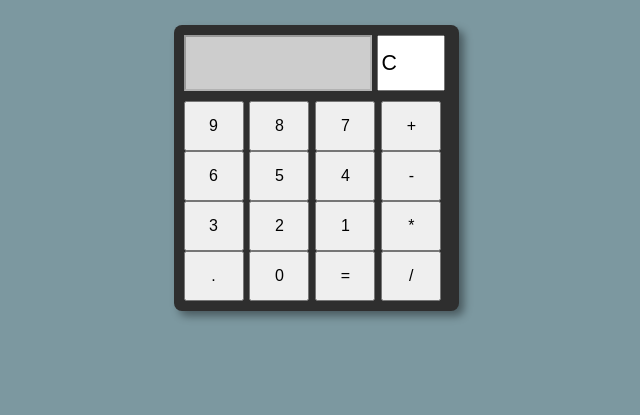
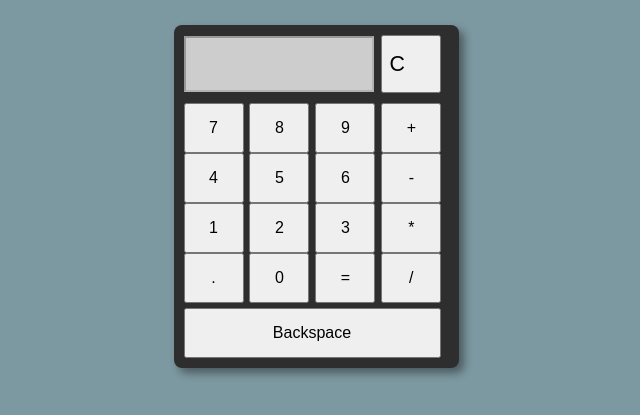
Before and after one commit to Joaogcd/Projetos, a plain HTML site: page calculadora/index.html in a window 1280 px wide. Shown: the part 81-496 px from the top of the page, without its empty margins (324-964 px from the left). Drawn offline with Linux system fonts and the light colour scheme.

Commit message:
calculadora att

```diff
--- a/calculadora/index.html
+++ b/calculadora/index.html
@@ -15,27 +15,29 @@
         <div class="main">
             <form action="" name="calculator">
                 <input type="text" id="num" class="text maincolor" name="text1" disabled>
-                <input type="text" id="c" class="text maincolor" name="text12" value="C" onclick="location.reload()" ><br>
+                <input type="button" id="c" class="text maincolor" name="text12" value="C" onclick="location.reload()"><br>
 
+                <input type="button" class="nummaincolor" name="btn7" value="7" onclick="displaynum(btn7.value)">
+                <input type="button" class="nummaincolor" name="btn8" value="8" onclick="displaynum(btn8.value)">
                 <input type="button" class="nummaincolor" name="btn9" value="9" onclick="displaynum(btn9.value)">
-                <input type="button" class="nummaincolor" name="btn8" value="8" onclick="displaynum(btn8.value)">
-                <input type="button" class="nummaincolor" name="btn7" value="7" onclick="displaynum(btn7.value)">
                 <input type="button" class="soma" name="btnadd" value="+" onclick="displaynum(btnadd.value)"><br>
 
+                <input type="button" class="nummaincolor" name="btn4" value="4" onclick="displaynum(btn4.value)">
+                <input type="button" class="nummaincolor" name="btn5" value="5" onclick="displaynum(btn5.value)">
                 <input type="button" class="nummaincolor" name="btn6" value="6" onclick="displaynum(btn6.value)">
-                <input type="button" class="nummaincolor" name="btn5" value="5" onclick="displaynum(btn5.value)">
-                <input type="button" class="nummaincolor" name="btn4" value="4" onclick="displaynum(btn4.value)">
                 <input type="button" class="subt" name="btnsub" value="-" onclick="displaynum(btnsub.value)"><br>
 
+                <input type="button" class="nummaincolor" name="btn1" value="1" onclick="displaynum(btn1.value)">
+                <input type="button" class="nummaincolor" name="btn2" value="2" onclick="displaynum(btn2.value)">
                 <input type="button" class="nummaincolor" name="btn3" value="3" onclick="displaynum(btn3.value)">
-                <input type="button" class="nummaincolor" name="btn2" value="2" onclick="displaynum(btn2.value)">
-                <input type="button" class="nummaincolor" name="btn1" value="1" onclick="displaynum(btn1.value)">
                 <input type="button" class="mult" name="btnmult" value="*" onclick="displaynum(btnmult.value)"><br>
 
                 <input type="button" class="nummaincolor" name="btnponto" value="." onclick="displaynum(btnponto.value)">
                 <input type="button" class="nummaincolor" name="btn0" value="0" onclick="displaynum(btn0.value)">
                 <input type="button" class="igual" name="btnigual" value="=" onclick="text1.value=eval(text1.value)">
                 <input type="button" class="div" name="btndiv" value="/" onclick="displaynum(btndiv.value)"><br>
+
+                <input type="button" class="backs" name="btnbacks" value="Backspace" onclick="backspace()">
             </form>
         </div>
     </section>
--- a/calculadora/script.js
+++ b/calculadora/script.js
@@ -1,3 +1,9 @@
 function displaynum(n1){
     calculator.text1.value = calculator.text1.value + n1;
 }
+
+function backspace() {
+    let input = document.getElementById('num');
+    let inputText = input.value;
+    input.value = inputText.substring(0,inputText.length-1);
+}
--- a/calculadora/style.css
+++ b/calculadora/style.css
@@ -26,7 +26,7 @@ div{
 
 #num{
     height: 50px;
-    width: 180px;
+    width: 182px;
     margin-bottom: 10px;
     font-size: 16pt;
     background-color: rgba(255, 255, 255, 0.76);
@@ -35,9 +35,11 @@ div{
 
 #c{
     width: 60px;
-    height: 50px;
+    height: 58px;
     margin-bottom: 10px;
+    margin-left: 2px;
     font-size: 16pt;
+    text-align: left;
 }
 
 .nummaincolor, .soma, .subt, .mult, .div, .igual{
@@ -45,3 +47,10 @@ div{
     height: 50px;
     font-size: 12pt;
 }
+
+.backs{
+    width: 257px;
+    height: 50px;
+    font-size: 12pt;
+    margin-top: 5px;
+}
--- /dev/null
+++ b/teste/modelo/style.css
@@ -0,0 +1,35 @@
+@charset "UTF-8";
+
+body{
+    background: rgb(114, 193, 219);
+    font: normal 16pt Arial, sans-serif;
+}
+
+header{
+    color: white;
+    text-align: center;
+}
+
+section{
+    background: white;
+    width: 500px;
+    padding: 5px;
+    margin: auto;
+    border-radius: 8px;
+    box-shadow: 5px 5px 8px rgba(0, 0, 0, 0.404);
+}
+
+div{
+    margin: 0px;
+    padding: 5px;
+    border: 2px solid black;
+    width: 50px;
+    height: 50px;
+    display: inline-block;
+}
+
+footer{
+    color: white;
+    text-align: center;
+    font-style: italic;
+}
```
Also changed, not shown: teste/modelo/index.html (added, +37 -0 lines), teste/modelo/script.js (added, +27 -0 lines).
